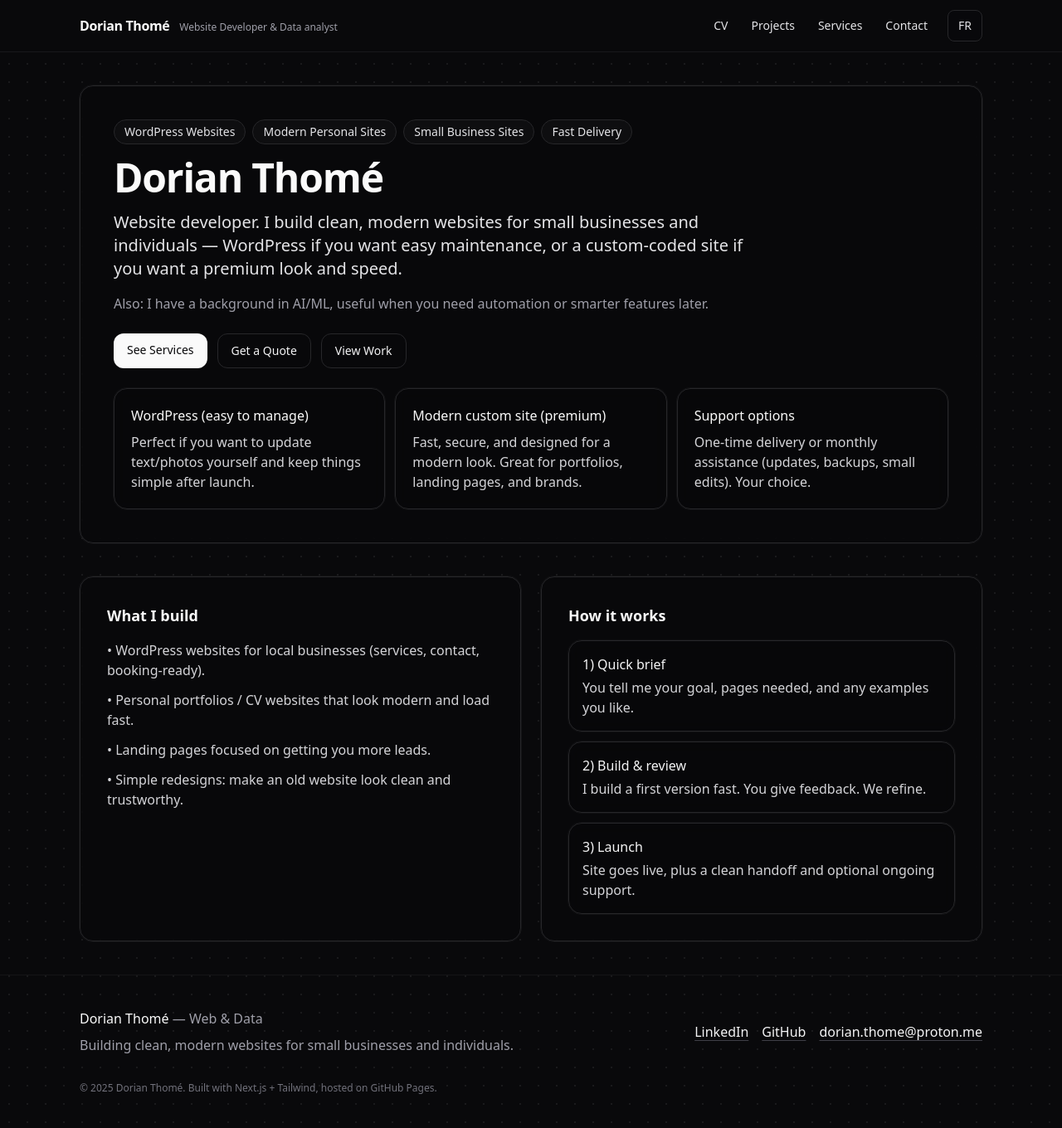
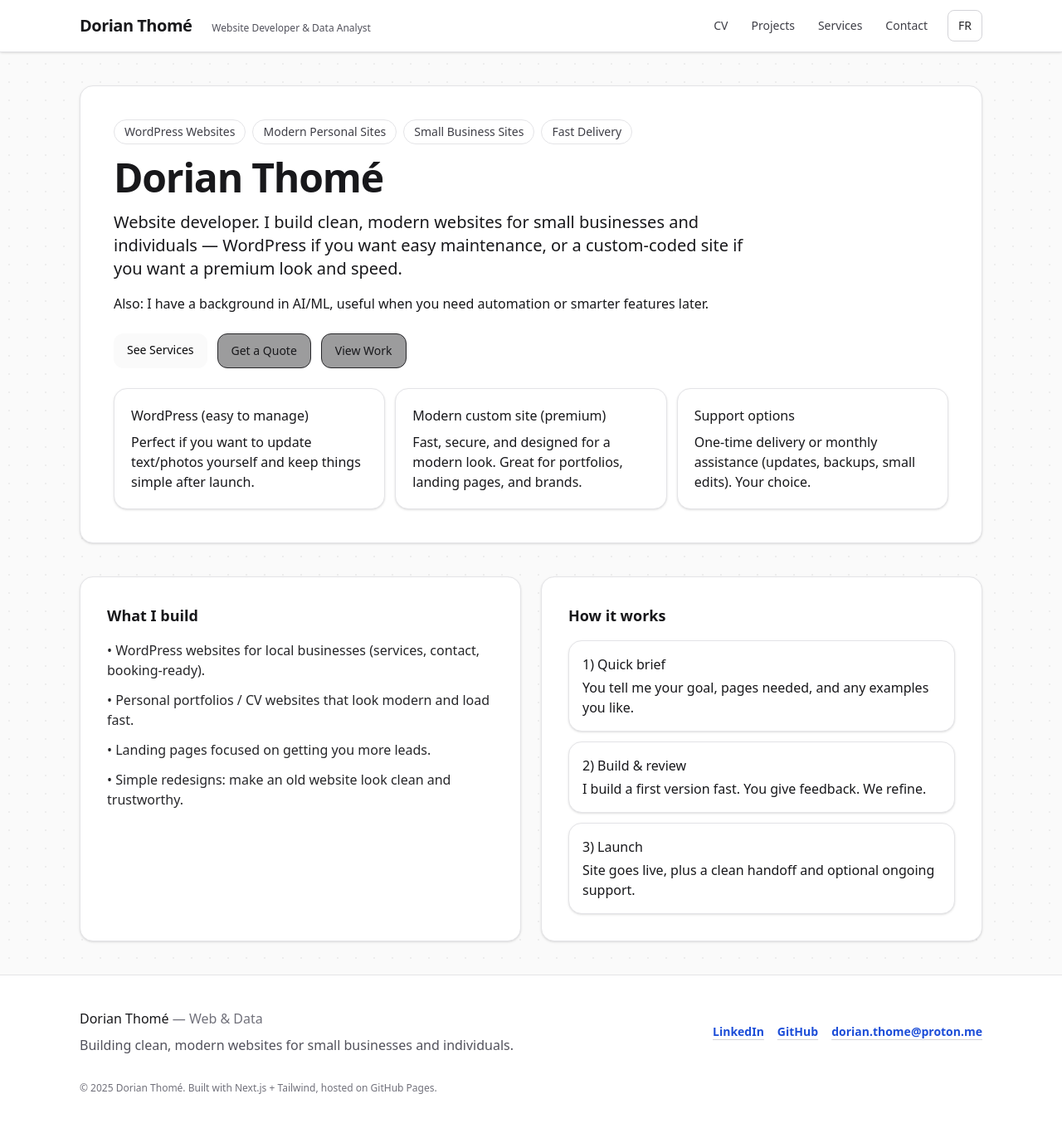
Before and after one commit to Dorian4Git/dorian-portfolio, a Next.js app: page / in a window 1280 px wide. Shown: the whole page at 83% size. Built offline with nearby package versions, Linux system fonts and the light colour scheme.

Commit message:
black on white design instead

```diff
--- a/app/contact/page.tsx
+++ b/app/contact/page.tsx
@@ -10,8 +10,8 @@ export default function ContactPage() {
 
       <div className="grid gap-6 lg:grid-cols-2">
         <section className="card p-6 sm:p-8">
-          <h2 className="text-lg font-semibold text-zinc-50">Message</h2>
-          <p className="mt-2 text-base text-zinc-300">
+          <h2 className="text-lg font-semibold text-zinc-900">Message</h2>
+          <p className="mt-2 text-base text-zinc-700">
             Include your goal, timeline, and any links/examples. I’ll reply with a clear plan.
           </p>
 
@@ -21,20 +21,20 @@ export default function ContactPage() {
             method="POST"
           >
             <div className="space-y-2">
-              <label className="text-base text-zinc-200" htmlFor="name">
+              <label className="text-base text-zinc-800" htmlFor="name">
                 Name
               </label>
               <input
                 id="name"
                 name="name"
                 required
-                className="w-full rounded-xl border border-zinc-800 bg-zinc-950/50 px-3 py-2 text-sm text-zinc-100 outline-none focus:border-zinc-600"
+                className="w-full rounded-xl border border-zinc-300 bg-white px-3 py-2 text-sm text-zinc-900 placeholder:text-zinc-400 outline-none focus:border-zinc-500 focus:ring-2 focus:ring-zinc-200"
                 placeholder="Your name"
               />
             </div>
 
             <div className="space-y-2">
-              <label className="text-base text-zinc-200" htmlFor="email">
+              <label className="text-base text-zinc-800" htmlFor="email">
                 Email
               </label>
               <input
@@ -42,7 +42,7 @@ export default function ContactPage() {
                 type="email"
                 name="email"
                 required
-                className="w-full rounded-xl border border-zinc-800 bg-zinc-950/50 px-3 py-2 text-sm text-zinc-100 outline-none focus:border-zinc-600"
+                className="w-full rounded-xl border border-zinc-300 bg-white px-3 py-2 text-sm text-zinc-900 placeholder:text-zinc-400 outline-none focus:border-zinc-500 focus:ring-2 focus:ring-zinc-200"
                 placeholder="you@example.com"
               />
             </div>
@@ -56,7 +56,7 @@ export default function ContactPage() {
                 name="message"
                 required
                 rows={6}
-                className="w-full resize-none rounded-xl border border-zinc-800 bg-zinc-950/50 px-3 py-2 text-base text-zinc-100 outline-none focus:border-zinc-600"
+                className="w-full resize-none rounded-xl border border-zinc-300 bg-white px-3 py-2 text-base text-zinc-900 placeholder:text-zinc-400 outline-none focus:border-zinc-500 focus:ring-2 focus:ring-zinc-200"
                 placeholder="What do you want to build? Any constraints? Timeline?"
               />
             </div>
--- a/app/globals.css
+++ b/app/globals.css
@@ -1,52 +1,107 @@
 @import "tailwindcss";
 
+/* Light, modern default with a real contrast hierarchy */
 :root {
-  color-scheme: dark;
+  color-scheme: light;
+
+  /* Accent color (blue-700 by default) */
+  --accent: 29 78 216;
+
+  /* Accent tint used for backgrounds (very subtle) */
+  --accent-soft: 239 246 255; /* blue-50 */
 }
 
 html,
 body {
   height: 100%;
+  color: rgb(24 24 27); /* zinc-900 */
 }
 
-body {
-  @apply bg-zinc-950 text-zinc-100 antialiased;
+/* Override leftover dark-theme utilities */
+.text-zinc-50,
+.text-zinc-100,
+.text-zinc-200,
+.text-zinc-300,
+.text-zinc-400 {
+  color: rgb(24 24 27); /* zinc-900 */
 }
 
-/* Nice selection */
-::selection {
-  @apply bg-zinc-200 text-zinc-900;
+/* Base */
+body {
+  @apply bg-zinc-50 text-zinc-900 antialiased;
 }
 
-/* Subtle grid background helper */
+/* Headings should be clearly dark */
+h1, h2, h3 {
+  @apply text-zinc-950;
+}
+
+/* Paragraphs and lists should not be too faint */
+p, li {
+  @apply text-zinc-800;
+}
+
+/* Selection */
+::selection {
+  @apply bg-zinc-900 text-white;
+}
+
+/* Subtle grid background helper (light mode) */
 .bg-grid {
-  background-image: radial-gradient(rgba(255, 255, 255, 0.07) 1px, transparent 1px);
+  background-image: radial-gradient(rgba(0, 0, 0, 0.05) 1px, transparent 1px);
   background-size: 22px 22px;
 }
 
-/* Utilities */
+/* Layout helper */
 .container-padded {
   @apply mx-auto w-full max-w-6xl px-4 sm:px-6 lg:px-8;
 }
 
+/* Card system */
 .card {
-  @apply rounded-2xl border border-zinc-800 bg-zinc-950/60 backdrop-blur
-         shadow-[0_0_0_1px_rgba(255,255,255,0.04)] transition;
+  @apply rounded-2xl border border-zinc-200 bg-white shadow-sm transition;
 }
 
 .card-hover {
-  @apply hover:border-zinc-700 hover:bg-zinc-950/80;
+  @apply hover:border-zinc-300 hover:shadow-md;
 }
 
-.badge {
-  @apply inline-flex items-center gap-2 rounded-full border border-zinc-800
-         bg-zinc-900/40 px-3 py-1 text-sm text-zinc-200;
+/* Accent card: use when you want a highlighted box */
+.card-accent {
+  background: rgb(var(--accent-soft));
+  @apply border border-zinc-200 shadow-sm;
 }
 
-.link {
-  @apply text-zinc-100 underline decoration-zinc-700 underline-offset-4 hover:decoration-zinc-300;
+/* Badges */
+.badge {
+  @apply inline-flex items-center gap-2 rounded-full border border-zinc-200
+         bg-white px-3 py-1 text-sm text-zinc-700;
 }
 
+/* Links */
+.link {
+  @apply underline underline-offset-4 decoration-zinc-300 hover:decoration-zinc-500;
+  color: rgb(var(--accent));
+  font-weight: 600;
+}
+
+/* Muted text should still be readable */
 .muted {
-  @apply text-zinc-300;
+  @apply text-zinc-700;
 }
+
+/* Buttons helper (optional) */
+.btn-primary {
+  background: rgb(var(--accent));
+  @apply text-white rounded-xl px-4 py-2.5 text-sm font-medium shadow-sm hover:opacity-90 transition;
+}
+
+.btn-secondary {
+  @apply rounded-xl border border-zinc-200 bg-white px-4 py-2.5 text-sm font-medium text-zinc-900 hover:bg-zinc-50 transition;
+}
+
+/* Optional: nicer focus rings */
+:focus-visible {
+  outline: 2px solid rgba(var(--accent), 0.45);
+  outline-offset: 2px;
+}
--- a/app/layout.tsx
+++ b/app/layout.tsx
@@ -14,6 +14,7 @@ export default function RootLayout({
 }: Readonly<{ children: React.ReactNode }>) {
   return (
     <html lang="en">
+      <meta name="google-site-verification" content="JQXPxbO7JAHn7kqImOG22cVorkOjfwJ3sQZV1GjiJeY" />
       <body>
         <div className="min-h-screen bg-grid">
           <SiteHeader />
--- a/components/SiteFooter.tsx
+++ b/components/SiteFooter.tsx
@@ -2,20 +2,20 @@ import Link from "next/link";
 
 export default function SiteFooter() {
   return (
-    <footer className="border-t border-zinc-900/80">
+    <footer className="border-t border-zinc-200 bg-white">
       <div className="container-padded py-10">
         <div className="flex flex-col gap-6 sm:flex-row sm:items-center sm:justify-between">
           <div className="space-y-2">
-            <div className="text-base text-zinc-200">
-              <span className="font-medium text-zinc-50">Dorian Thomé</span>{" "}
-              <span className="text-zinc-400">— Web & Data</span>
+            <div className="text-base text-zinc-700">
+              <span className="font-medium text-zinc-900">Dorian Thomé</span>{" "}
+              <span className="text-zinc-500">— Web & Data</span>
             </div>
-            <div className="text-base text-zinc-400">
+            <div className="text-base text-zinc-600">
               Building clean, modern websites for small businesses and individuals.
             </div>
           </div>
 
-          <div className="flex flex-wrap items-center gap-3 text-base sm:gap-4">
+          <div className="flex flex-wrap items-center gap-3 text-sm sm:gap-4">
             <Link
               className="link"
               href="https://www.linkedin.com/in/dorian-t-0b1168150/"
--- a/components/SiteHeader.tsx
+++ b/components/SiteHeader.tsx
@@ -18,7 +18,7 @@ function NavLink({
     <Link
       href={href}
       onClick={onClick}
-      className="rounded-lg px-3 py-2 text-sm text-zinc-200 hover:bg-zinc-900/60 hover:text-zinc-50 transition"
+        className="rounded-lg px-3 py-2 text-sm text-zinc-700 hover:bg-zinc-100 hover:text-zinc-900 transition"
     >
       {children}
     </Link>
@@ -84,15 +84,16 @@ export default function SiteHeader() {
   ];
 
   return (
-    <header className="sticky top-0 z-50 border-b border-zinc-900 bg-zinc-950">
+    <header className="sticky top-0 z-50 border-b border-zinc-200 bg-white shadow-sm">
       <div className="container-padded flex items-center justify-between py-3">
         <Link href={homeHref} className="group flex items-baseline gap-3">
-          <span className="text-base font-semibold tracking-tight text-zinc-50">
+          <span className="text-xl font-semibold tracking-tight text-zinc-900">
             Dorian Thomé
           </span>
-          <span className="hidden sm:inline text-xs text-zinc-400 group-hover:text-zinc-300 transition">
-            Website Developer & Data analyst
+          <span className="block text-[11px] leading-4 text-zinc-600 group-hover:text-zinc-900 transition sm:inline sm:ml-3 sm:text-xs">
+            Website Developer & Data Analyst
           </span>
+
         </Link>
 
         {/* Desktop nav */}
@@ -105,7 +106,7 @@ export default function SiteHeader() {
 
           <Link
             href={targetPath}
-            className="ml-2 rounded-lg border border-zinc-800 bg-zinc-950/40 px-3 py-2 text-sm text-zinc-200 hover:bg-zinc-900/60 hover:text-zinc-50 transition"
+            className="ml-2 rounded-lg border border-zinc-300 bg-white px-3 py-2 text-sm text-zinc-800 hover:bg-zinc-50 transition"
             aria-label={`Switch language to ${targetLang.toUpperCase()}`}
             title={`Switch to ${targetLang.toUpperCase()}`}
           >
@@ -116,7 +117,7 @@ export default function SiteHeader() {
         {/* Mobile menu button */}
         <button
           type="button"
-          className="sm:hidden inline-flex items-center justify-center rounded-xl border border-zinc-800 bg-zinc-950/40 px-3 py-2 text-sm text-zinc-200 hover:bg-zinc-900/60 transition"
+          className="sm:hidden inline-flex items-center justify-center rounded-xl border border-zinc-200 bg-white px-3 py-2 text-sm text-zinc-800 hover:bg-zinc-50 transition"
           aria-label="Open menu"
           aria-expanded={open}
           onClick={() => setOpen(true)}
@@ -130,18 +131,18 @@ export default function SiteHeader() {
         <div className="sm:hidden">
           {/* Overlay */}
           <div
-            className="fixed inset-0 z-50 bg-black/60"
+            className="fixed inset-0 z-50 bg-black/75"
             onClick={() => setOpen(false)}
             aria-hidden="true"
           />
 
           {/* Panel */}
-          <div className="fixed right-0 top-0 z-50 h-full w-[85%] max-w-sm border-l border-zinc-800 bg-zinc-950 p-5 shadow-2xl">
+          <div className="fixed right-0 top-0 z-50 h-full w-[85%] max-w-sm border-l border-zinc-200 bg-white p-5 shadow-2xl">
             <div className="flex items-center justify-between">
-              <div className="text-sm font-semibold text-zinc-50">Menu</div>
+            <div className="text-sm font-semibold text-zinc-900">Menu</div>
               <button
                 type="button"
-                className="rounded-lg border border-zinc-800 bg-zinc-950/40 px-3 py-2 text-sm text-zinc-200 hover:bg-zinc-900/60 transition"
+                className="rounded-lg border border-zinc-200 bg-white px-3 py-2 text-sm text-zinc-800 hover:bg-zinc-50 transition"
                 aria-label="Close menu"
                 onClick={() => setOpen(false)}
               >
@@ -155,7 +156,7 @@ export default function SiteHeader() {
                   key={item.href}
                   href={item.href}
                   onClick={() => setOpen(false)}
-                  className="rounded-xl border border-zinc-800 bg-zinc-950/40 px-4 py-3 text-base text-zinc-100 hover:bg-zinc-900/60 transition"
+                  className="rounded-xl border border-zinc-200 bg-white px-4 py-3 text-base text-zinc-900 hover:bg-zinc-50 transition"
                 >
                   {item.label}
                 </Link>
@@ -169,7 +170,7 @@ export default function SiteHeader() {
                 Switch to {targetLang.toUpperCase()}
               </Link>
 
-              <div className="mt-4 text-xs text-zinc-400">
+              <div className="mt-4 text-xs text-zinc-600">
                 Tip: press <span className="kbd">Esc</span> to close.
               </div>
             </div>
```
